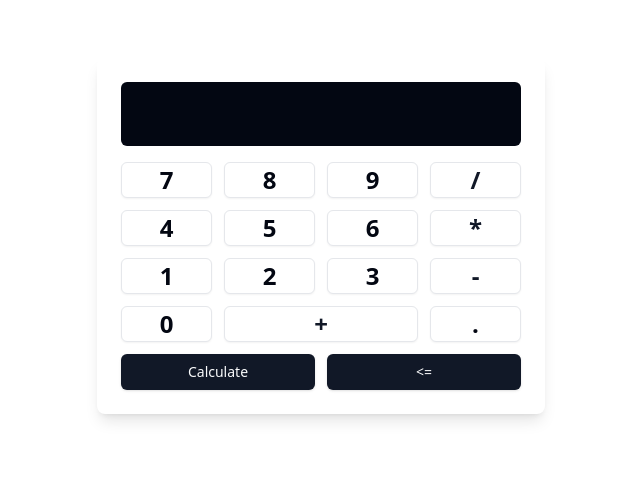
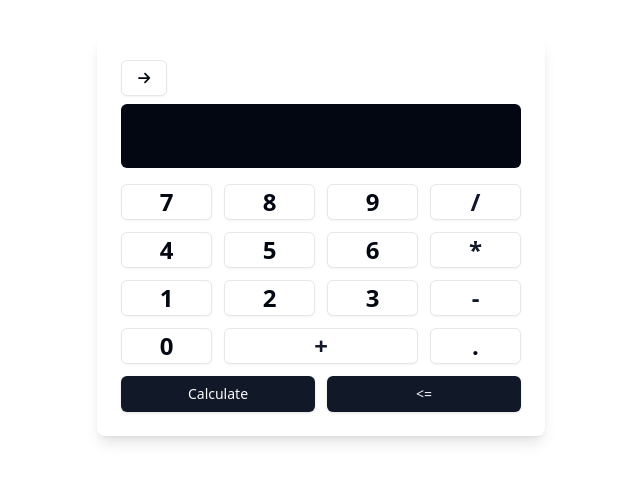
Before and after one commit to AANDDARK/munus-calc, a Next.js app: page / in a window 1280 px wide. Shown: the part 164-646 px from the top of the page, without its empty margins (319-959 px from the left). Built offline with nearby package versions, Linux system fonts and the light colour scheme.

Commit message:
add function removeAll

```diff
--- a/package.json
+++ b/package.json
@@ -9,6 +9,11 @@
     "lint": "next lint"
   },
   "dependencies": {
+    "@fortawesome/fontawesome-svg-core": "^6.6.0",
+    "@fortawesome/free-brands-svg-icons": "^6.6.0",
+    "@fortawesome/free-regular-svg-icons": "^6.6.0",
+    "@fortawesome/free-solid-svg-icons": "^6.6.0",
+    "@fortawesome/react-fontawesome": "^0.2.2",
     "@radix-ui/react-icons": "^1.3.0",
     "@radix-ui/react-slot": "^1.1.0",
     "class-variance-authority": "^0.7.0",
--- a/src/components/calculator.tsx
+++ b/src/components/calculator.tsx
@@ -1,6 +1,8 @@
 'use client'
 import { useRef, useState, useEffect } from "react"
 import { Button } from "@/components/ui/button"
+import { FontAwesomeIcon } from '@fortawesome/react-fontawesome'
+import { faArrowDown, faArrowLeft, faArrowRight } from "@fortawesome/free-solid-svg-icons";
 
 export default function Calculator() {
     const [value, setValue] = useState<string>('');
@@ -68,10 +70,16 @@ export default function Calculator() {
     function remove() {
         setValue(value.slice(0, -1));
     }
+    function removeAll(){
+        setValue("")
+    }
 
     return (
         <div className="flex flex-col items-center justify-center h-screen bg-background">
             <div className="bg-card rounded-lg shadow-lg p-6 w-full max-w-md">
+                <div className="flex justify-start place-content-end pb-2">
+                <Button onClick={() => removeAll()} variant="outline"><FontAwesomeIcon icon={faArrowRight} /></Button>
+                </div>
                 <div className="bg-card-foreground rounded-md p-4 mb-4">
                     <input
                         type="text"
```
Also changed, not shown: 2 other files (tests, documents, lock files or other folders).
